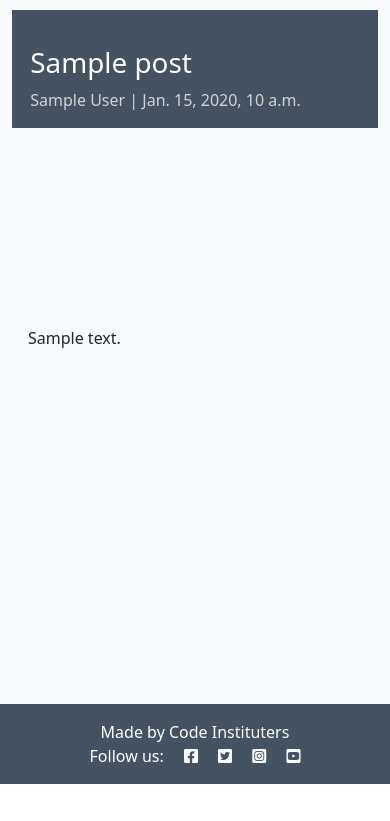
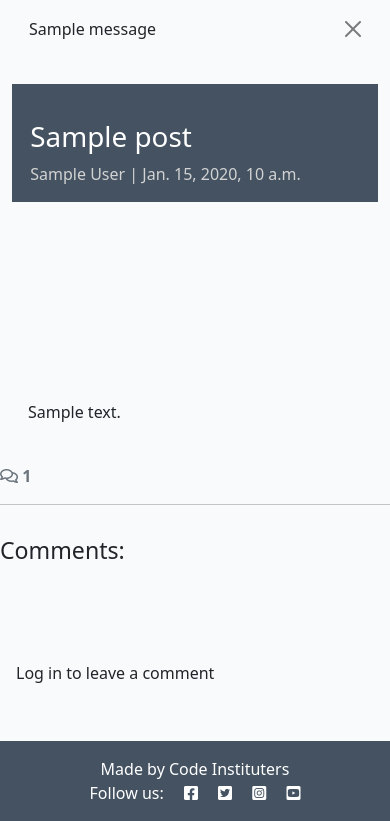
Before and after one commit to BristolGeza/django-blog, a Django app: template blog/templates/blog/post_detail.html in a window 390 px wide. Shown: the part 60-881 px from the top of the page. Before the commit the page ends 844 px from the top, so only its background shows below. Run offline with Django 4.2, Linux system fonts and the light colour scheme; the template is opened without the code that fills it: most values are stand-ins (such as "Sample title", 1, 10 or a date in 2020); one stand-in notice (Sample message) is shown; some libraries are stand-ins or nearby versions.

Commit message:
added forms

```diff
--- a/blog/templates/blog/post_detail.html
+++ b/blog/templates/blog/post_detail.html
@@ -1,5 +1,6 @@
 {% extends 'base.html' %} {% block content %}
 {% load static %}
+{% load crispy_forms_tags %}
 
 <div class="masthead">
     <div class="container">
@@ -30,5 +31,65 @@
         </div>
     </div>
 </div>
+<!-- Displaying count of comments -->
+<div class="row">
+    <div class="col-12">
+      <strong class="text-secondary">
+        <i class="far fa-comments"></i> {{ comment_count }}
+      </strong>
+    </div>
+    <div class="col-12">
+      <hr>
+    </div>
+  </div>
+  <!-- Displaying Comments -->
+  <div class="row">
+    <div class="col-md-8 card mb-4  mt-3 ">
+      <h3>Comments:</h3>
+      <div class="card-body">
+        <!-- We want a for loop inside the empty control tags
+          to iterate through each comment in comments -->
+        {% for comment in comments %}
+        <div class="p-2 comments
+          {% if not comment.approved and comment.author == user %}
+          faded{% elif not comment.approved %} d-none{% endif %}">
+          <p class="font-weight-bold">
+            {{ comment.author }}
+            <span class="font-weight-normal">
+              {{ comment.created_on }}
+            </span> wrote:
+          </p>
+          <div id="comment{{ comment.id }}">
+            {{ comment.body | linebreaks }}
+          </div>
+          {% if not comment.approved and comment.author == user %}
+          <p class="approval">
+            This comment is awaiting approval
+          </p>
+          {% endif %}
+        </div>
+        <!-- Our for loop ends here -->
+        {% endfor %}
+      </div>
+    </div>
+       <!-- Creating New Comments -->
+       <div class="col-md-4 card mb-4 mt-3">
+        <div class="card-body">
+          {% if user.is_authenticated %}
+          <h3>Leave a comment:</h3>
+          <p>Posting as: {{ user.username }}</p>
+          <form id="commentForm" method="post"
+            style="margin-top: 1.3em;">
+            {{ comment_form | crispy }}
+            {% csrf_token %}
+            <button id="submitButton" type="submit"
+              class="btn btn-signup btn-lg">Submit</button>
+          </form>
+          {% else %}
+          <p>Log in to leave a comment</p>
+          {% endif %}
+        </div>
+      </div>
+  </div>
 
 {% endblock content %}
--- a/codestar/settings.py
+++ b/codestar/settings.py
@@ -46,6 +46,8 @@ INSTALLED_APPS = [
     'allauth',
     'allauth.account',
     'allauth.socialaccount',
+    'crispy_forms',
+    'crispy_bootstrap5',
     'django_summernote',
     'blog',
     'about',
@@ -56,6 +58,9 @@ INSTALLED_APPS = [
 SITE_ID = 1
 LOGIN_REDIRECT_URL = '/'
 LOGOUT_REDIRECT_URL = '/'
+
+CRISPY_ALLOWED_TEMPLATE_PACKS = "bootstrap5"
+CRISPY_TEMPLATE_PACK = "bootstrap5"
 
 MIDDLEWARE = [
     'django.middleware.security.SecurityMiddleware',
--- a/codestar/urls.py
+++ b/codestar/urls.py
@@ -3,8 +3,9 @@ from django.urls import path, include
 
 urlpatterns = [
     path("about/", include("about.urls"), name="about-urls"),
+    path('admin/', admin.site.urls),
     path("accounts/", include("allauth.urls")),
     path("", include("blog.urls"), name="blog-urls"),
     path('summernote/', include('django_summernote.urls')),
-    path('admin/', admin.site.urls),
+
 ]
--- a/requirements.txt
+++ b/requirements.txt
@@ -1,7 +1,9 @@
 asgiref==3.8.1
+crispy-bootstrap5==0.7
 dj-database-url==0.5.0
 Django==4.2.17
 django-allauth==0.57.2
+django-crispy-forms==2.3
 django-summernote==0.8.20.0
 gunicorn==20.1.0
 oauthlib==3.2.2
--- a/templates/base.html
+++ b/templates/base.html
@@ -73,6 +73,21 @@
             </div>
         </div>
     </nav>
+    <!-- displaying Django messages -->
+<div class="container">
+    <div class="row">
+      <div class="col-md-8 offset-md-2">
+        {% for message in messages %}
+        <div class="alert {{ message.tags }} alert-dismissible
+          fade show" id="msg" role="alert">
+          {{ message | safe }}
+          <button type="button" class="btn-close"
+            data-bs-dismiss="alert" aria-label="Close"></button>
+        </div>
+        {% endfor %}
+      </div>
+    </div>
+  </div>
 
     <main class="flex-shrink-0 main-bg">
 
```
Also changed, not shown: blog/forms.py (added, +8 -0 lines), blog/views.py (+27 -0 lines).
